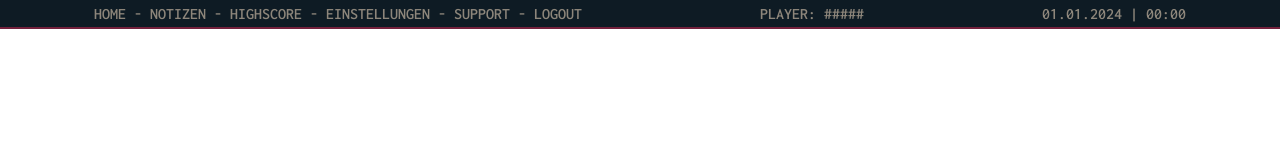
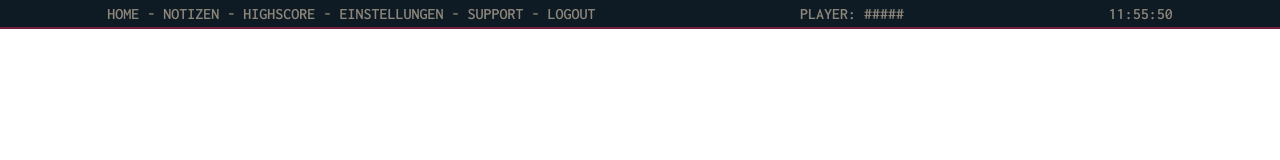
Before and after one commit to Freeman010/projektarbeit_browsergame, a website: page Maik/maik.html in a window 1280 px wide. Drawn offline with Linux system fonts and the light colour scheme.

Commit message:
Uhr hinzugefügt etc.

```diff
--- a/Maik/maik.html
+++ b/Maik/maik.html
@@ -9,11 +9,13 @@
     <link rel="preconnect" href="https://fonts.gstatic.com" crossorigin>
     <link href="https://fonts.googleapis.com/css2?family=Inconsolata:wght@200;300;400;500;600;700;800;900&display=swap"
         rel="stylesheet">
+    <script src="maik.js"></script>
     <title>Main</title>
 </head>
 
-<body>
+<body onLoad="startTime()">
     <header>
+        <!--HEADER BAR-->
         <div class="head-bar">
             <p class="head-text-left">
                 <a href="#">HOME</a> -
@@ -24,11 +26,26 @@
                 <a href="#">LOGOUT</a>
             </p>
             <p class="head-text-right">PLAYER: #####</p>
-            <p class="head-time">01.01.2024 | 00:00</p>
+            <div id="clock"></div>
+            <!-- --- -->
+
+
         </div>
     </header>
     <main>
+        <!--RESSORCEN-->
+        <div><img src="" alt=""></div>
+        <div><img src="" alt=""></div>
+        <div><img src="" alt=""></div>
 
+        <div><img src="" alt=""></div>
+        <div><img src="" alt=""></div>
+        <div><img src="" alt=""></div>
+        <div><img src="" alt=""></div>
+        <div><img src="" alt=""></div>
+        <!-- --- -->
+
+        <!-- ??? -->
     </main>
     <footer>
 
--- /dev/null
+++ b/Maik/maik.js
@@ -0,0 +1,17 @@
+
+function startTime() {
+    const today = new Date();
+    let h = today.getHours();
+    let m = today.getMinutes();
+    let s = today.getSeconds();
+    m = checkTime(m);
+    s = checkTime(s);
+    document.getElementById('clock').innerHTML = h + ":" + m + ":" + s;
+    setTimeout(startTime, 1000);
+}
+
+function checkTime(i) {
+    if (i < 10) {i = "0" + i};
+    return i;
+
+}
--- a/Maik/style.css
+++ b/Maik/style.css
@@ -21,6 +21,7 @@ a:hover {
 }
 
 .head-text-left {
+
 }
 
 p {
@@ -28,3 +29,9 @@ p {
     font-weight: 600;
     color: #8D867B;
 }
+
+#clock {
+    font-family: 'Inconsolata', monospace, sans-serif;
+    font-weight: 600;
+    color: #8D867B;
+}
```
